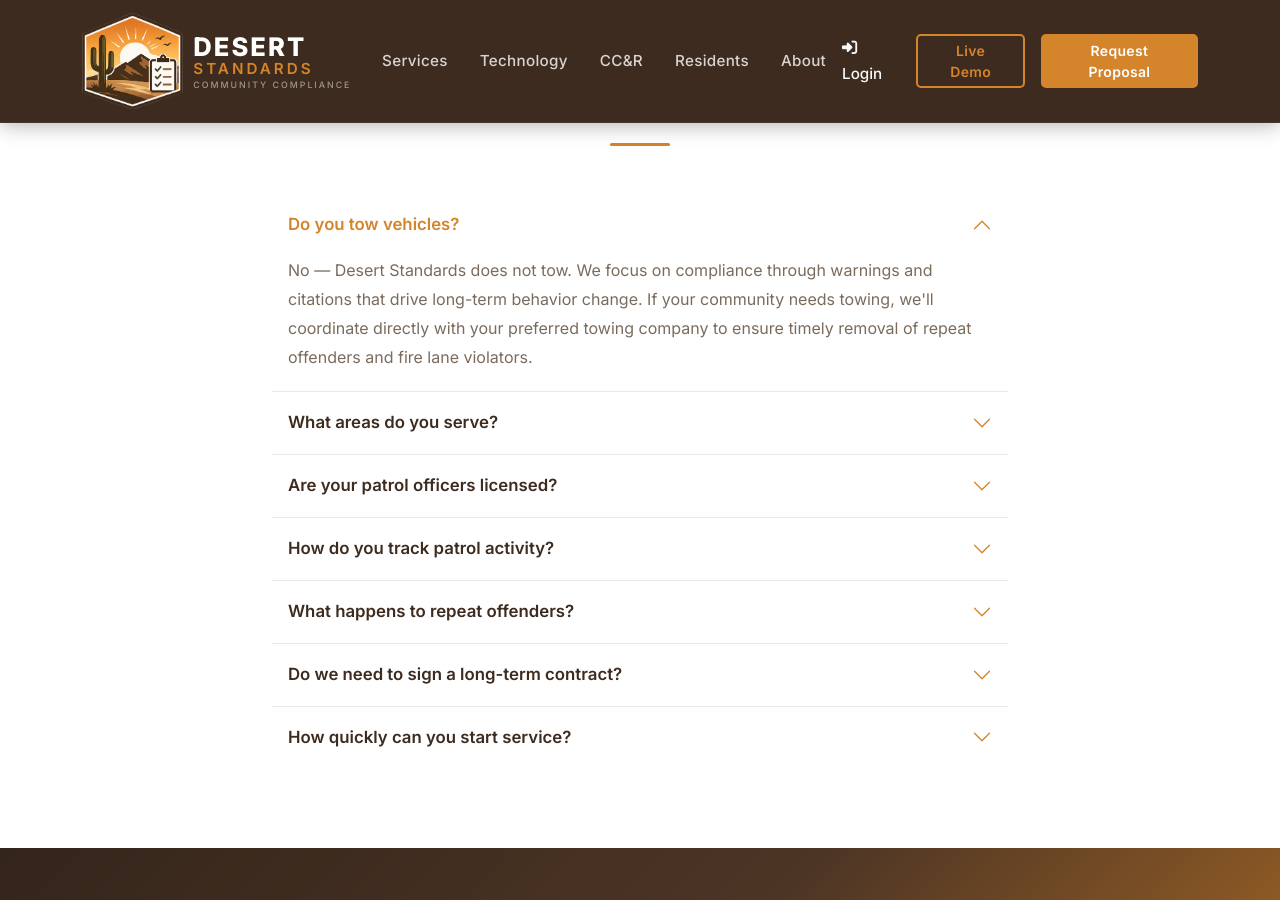
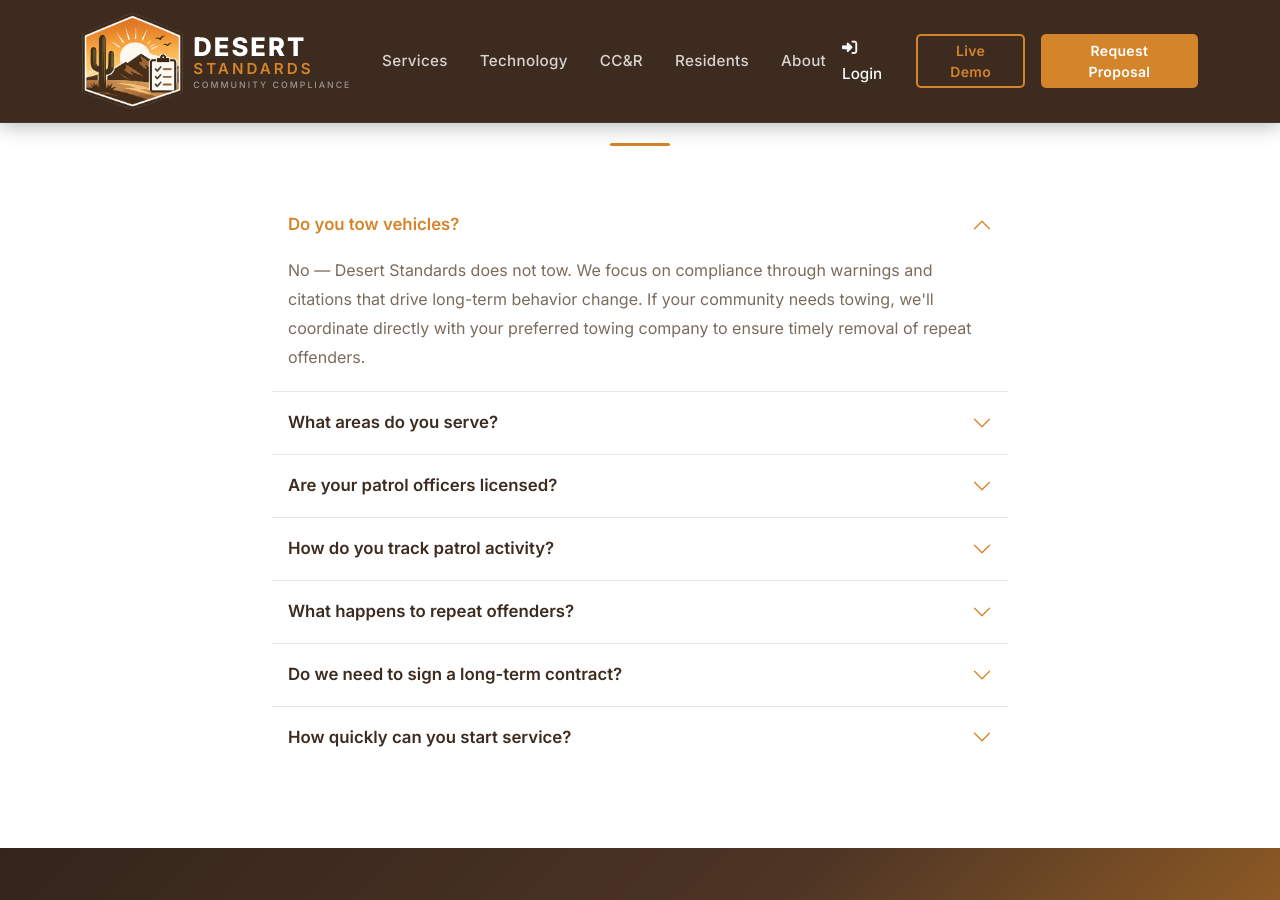
Before and after one commit to bauerjj/parking, a Jekyll site: the page built from index.html, in a window 1280 px wide and 900 px high, scrolled down 8566 px. Built offline with Jekyll 4.4.1, drawn with Linux system fonts in a browser that asks for light colours.

Commit message:
Remove fire lane violators from towing FAQ answer
Co-Authored-By: Claude Opus 4.6 <noreply@anthropic.com>

```diff
--- a/_includes/faq.html
+++ b/_includes/faq.html
@@ -17,7 +17,7 @@
             </h3>
             <div id="faq1" class="accordion-collapse collapse show" data-bs-parent="#faqAccordion">
               <div class="accordion-body">
-                No — Desert Standards does not tow. We focus on compliance through warnings and citations that drive long-term behavior change. If your community needs towing, we'll coordinate directly with your preferred towing company to ensure timely removal of repeat offenders and fire lane violators.
+                No — Desert Standards does not tow. We focus on compliance through warnings and citations that drive long-term behavior change. If your community needs towing, we'll coordinate directly with your preferred towing company to ensure timely removal of repeat offenders.
               </div>
             </div>
           </div>
--- a/_includes/head.html
+++ b/_includes/head.html
@@ -144,7 +144,7 @@
         "name": "Do you tow vehicles?",
         "acceptedAnswer": {
           "@type": "Answer",
-          "text": "No — Desert Standards does not tow. We focus on compliance through warnings and citations that drive long-term behavior change. If your community needs towing, we'll coordinate directly with your preferred towing company to ensure timely removal of repeat offenders and fire lane violators."
+          "text": "No — Desert Standards does not tow. We focus on compliance through warnings and citations that drive long-term behavior change. If your community needs towing, we'll coordinate directly with your preferred towing company to ensure timely removal of repeat offenders."
         }
       },
       {
```
